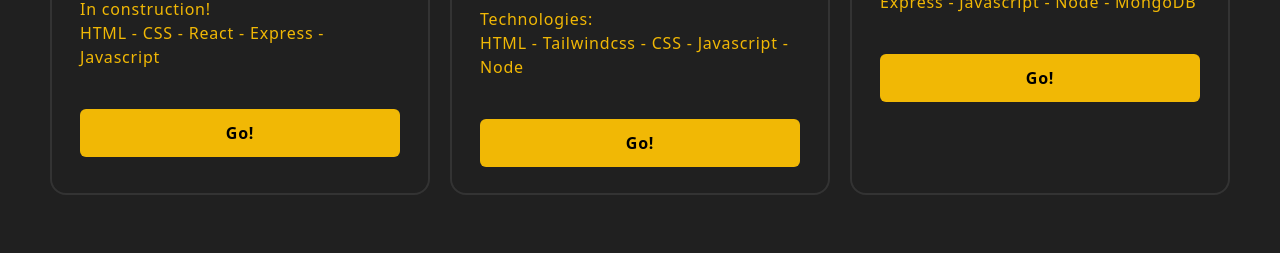
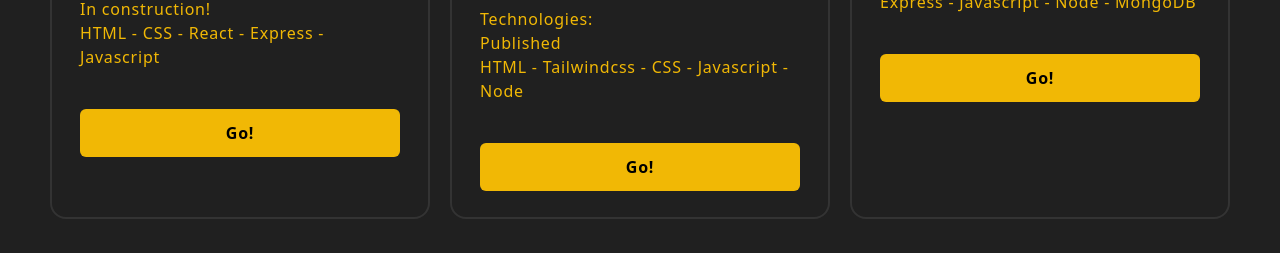
Before and after one commit to DiegoRI1981/PortfolioDRI, a website built with Vite: page index.html in a window 1280 px wide. Shown: the part 1006-1259 px from the top of the page. Built offline with nearby package versions, Linux system fonts and the light colour scheme.

Commit message:
peruvian restorant in construction

```diff
--- a/index.html
+++ b/index.html
@@ -159,7 +159,7 @@
               <div class="py-10 color-primary-light">
                 <br>
                 <h3>Technologies:</h3>
-
+                <p>Published</p>
                 <p>HTML - Tailwindcss - CSS - Javascript - Node</p>
 
               </div>
```
